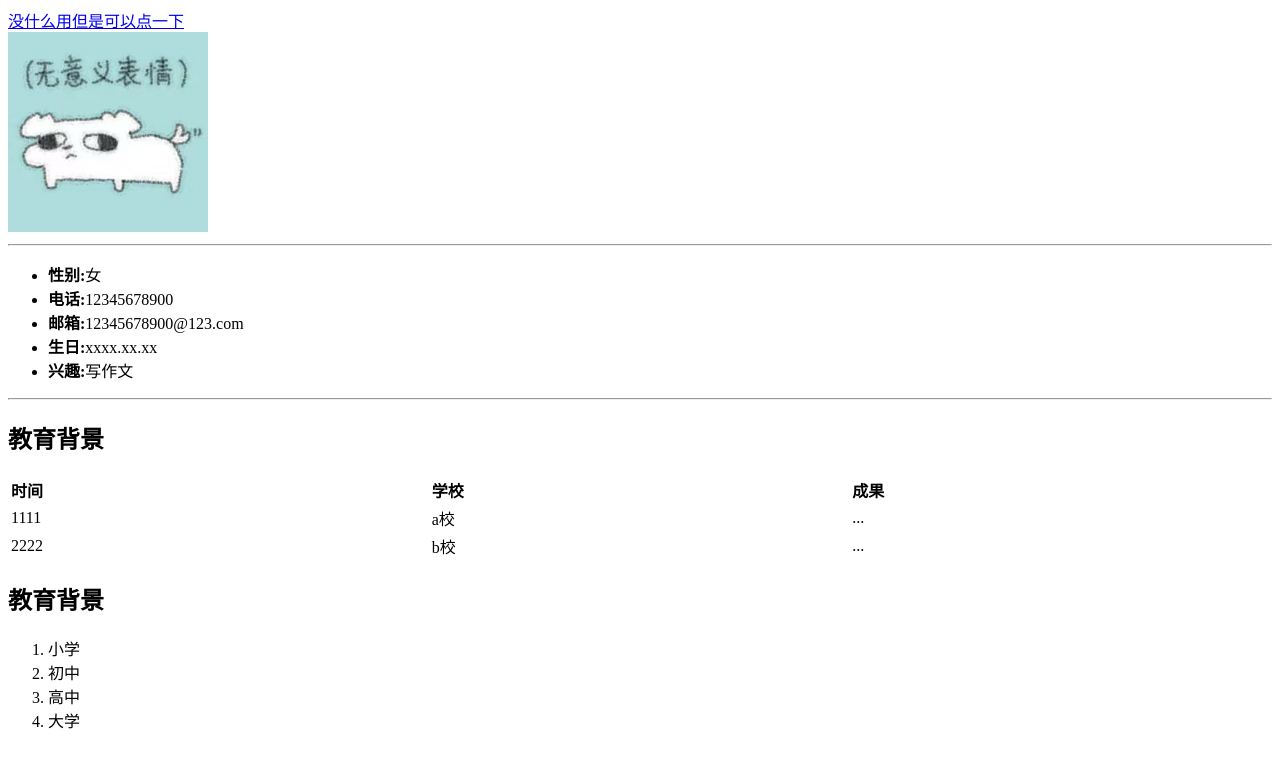
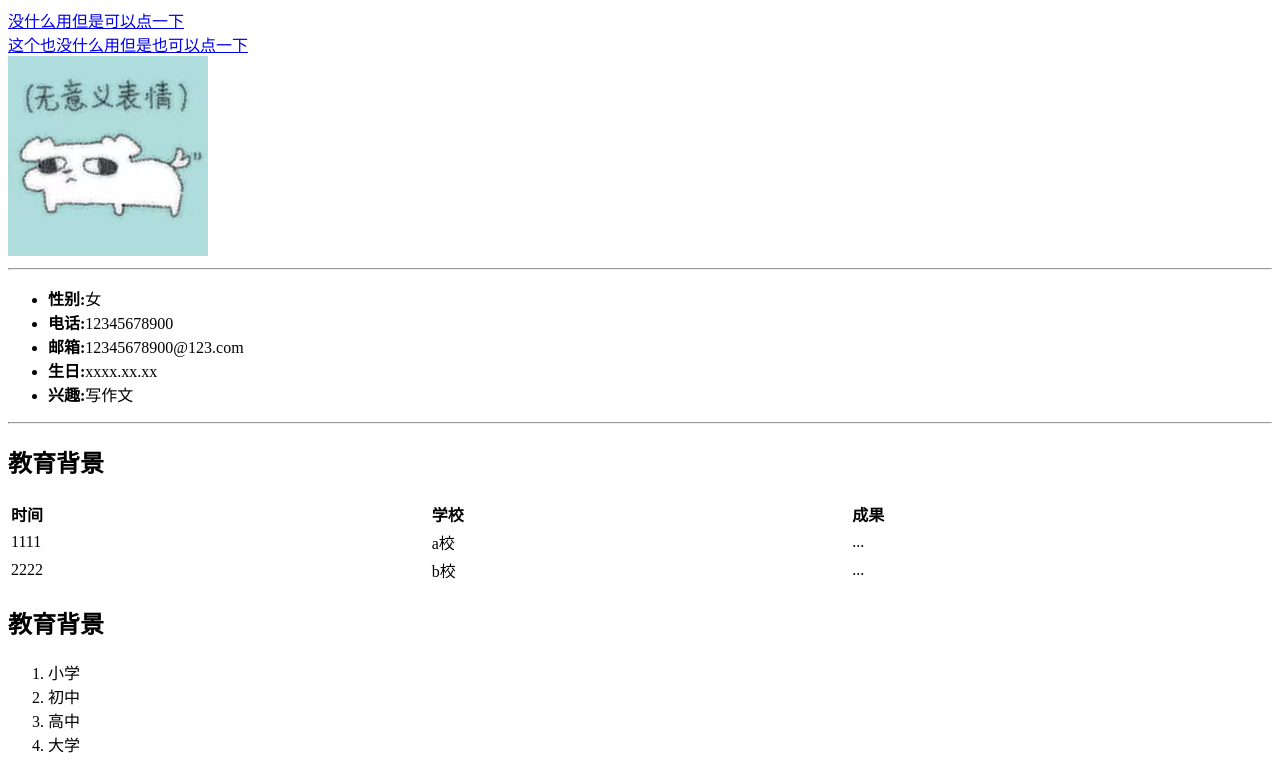
Before and after one commit to lauraaa5490/lauraaa5490.github.io, a plain HTML site: page index.html in a window 1280 px wide. Shown: the part 81-853 px from the top of the page. Before the commit the page ends 829 px from the top, so only its background shows below. Drawn offline with Linux system fonts and the light colour scheme.

Commit message:
Update index.html

```diff
--- a/index.html
+++ b/index.html
@@ -8,6 +8,7 @@
 <body>
 <h1>李华</h1>
 <a href="formme.html">没什么用但是可以点一下</a><br>
+<a href="111.html">这个也没什么用但是也可以点一下</a><br>
 <img src="doggg.jpg" alt="" width="200px"><br><hr>
 <ul>
     <li><b>性别:</b>女</li>
```
